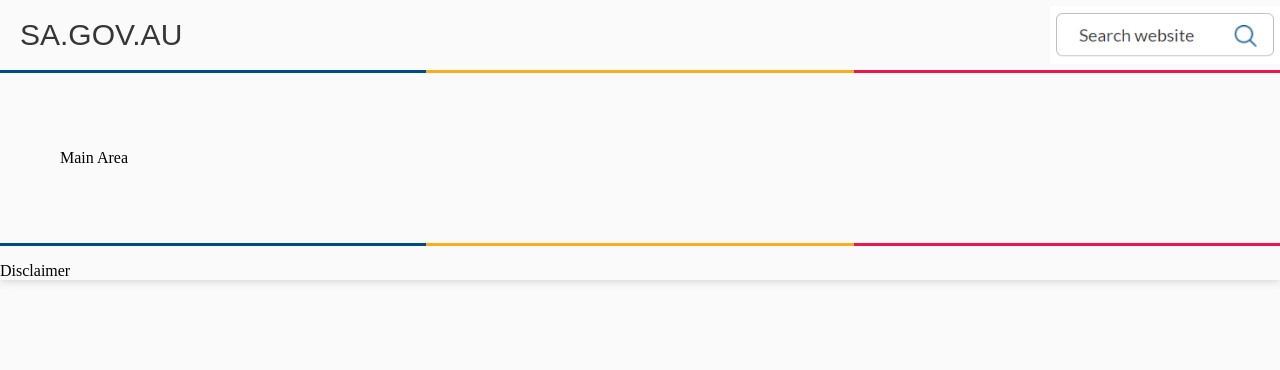
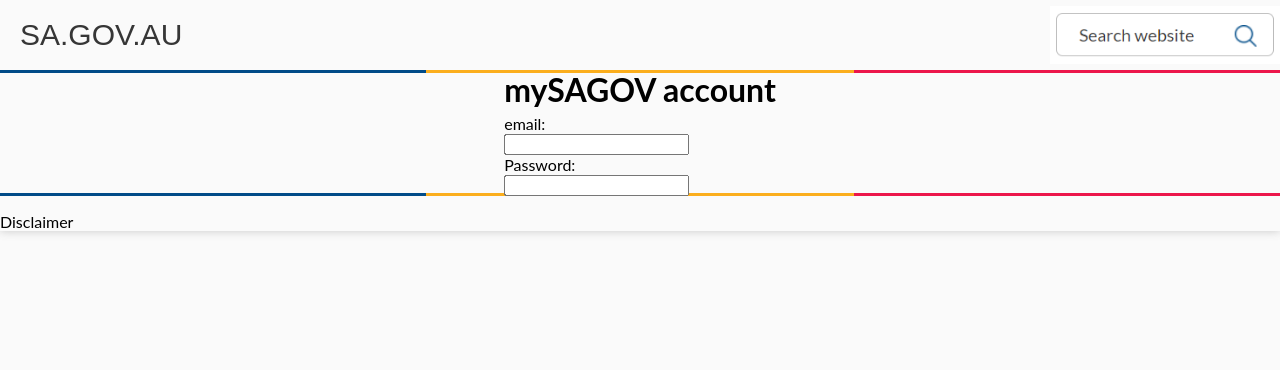
Before and after one commit to TheLastLaugh/TLDR, a PHP site: page /mySAGovMockup.html in a window 1280 px wide. Shown: the top 370 px of the page. Run offline with PHP 8.4, Linux system fonts and the light colour scheme.

Commit message:
Work Towards mySAGovMockup

```diff
--- a/mySAGovMockup/css/mySAGov.css
+++ b/mySAGovMockup/css/mySAGov.css
@@ -14,11 +14,26 @@ body{
     margin:0 auto;
     height:auto;
     position:relative;
+    font-family: "Lato";
+}
+
+h1{
+    margin: 0;
+    margin-bottom: 5px;
 }
 
 .box{
     box-shadow: 0 0 9px 0 rgba(92, 92, 92, 0.31);
 }
+
+.login-section{
+    margin:0;
+    position:absolute;
+    left: 50%;
+    -ms-transform: translate(-50%, -50%);
+    transform: translate(-50%, -50%);
+}
+
 .main{
     border-style:solid;
     border-width: 3px 0px;
--- a/mySAGovMockup/mySAGovMockup.html
+++ b/mySAGovMockup/mySAGovMockup.html
@@ -12,7 +12,15 @@
             <a href="https://www.sa.gov.au" class="send_homepage">SA.GOV.AU</a>
         </header>
         <div class="main">
-            <p>Main Area</p>
+            <div class = "login-section">
+            <h1>mySAGOV account</h1>
+            <form>
+                <label>email:<br></label>
+                <input class = "field" type = "email" name = "email"/>
+                <label><br>Password:<br></label>
+                <input class = "field" type = "password" name = "password"/>
+            </form>
+            </div>
         </div>
         <footer>
             <p>Disclaimer</p>
```
